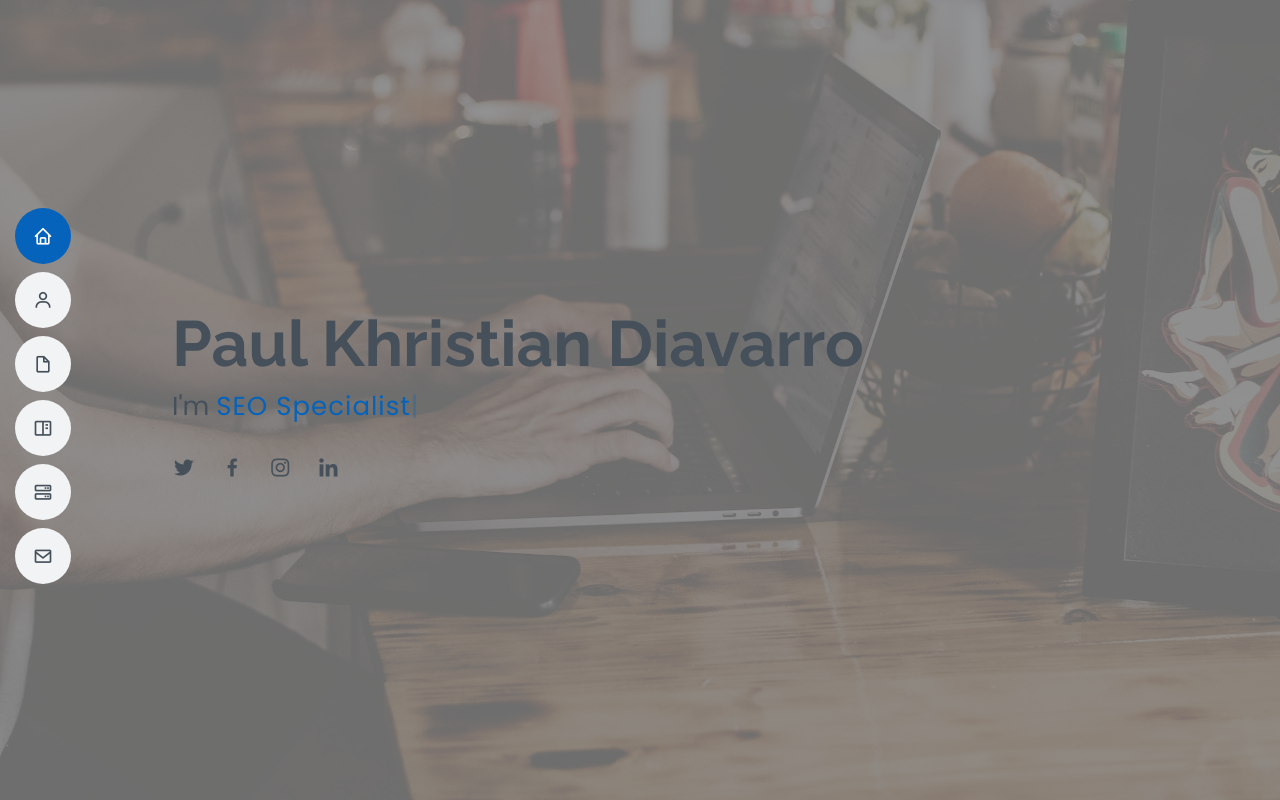
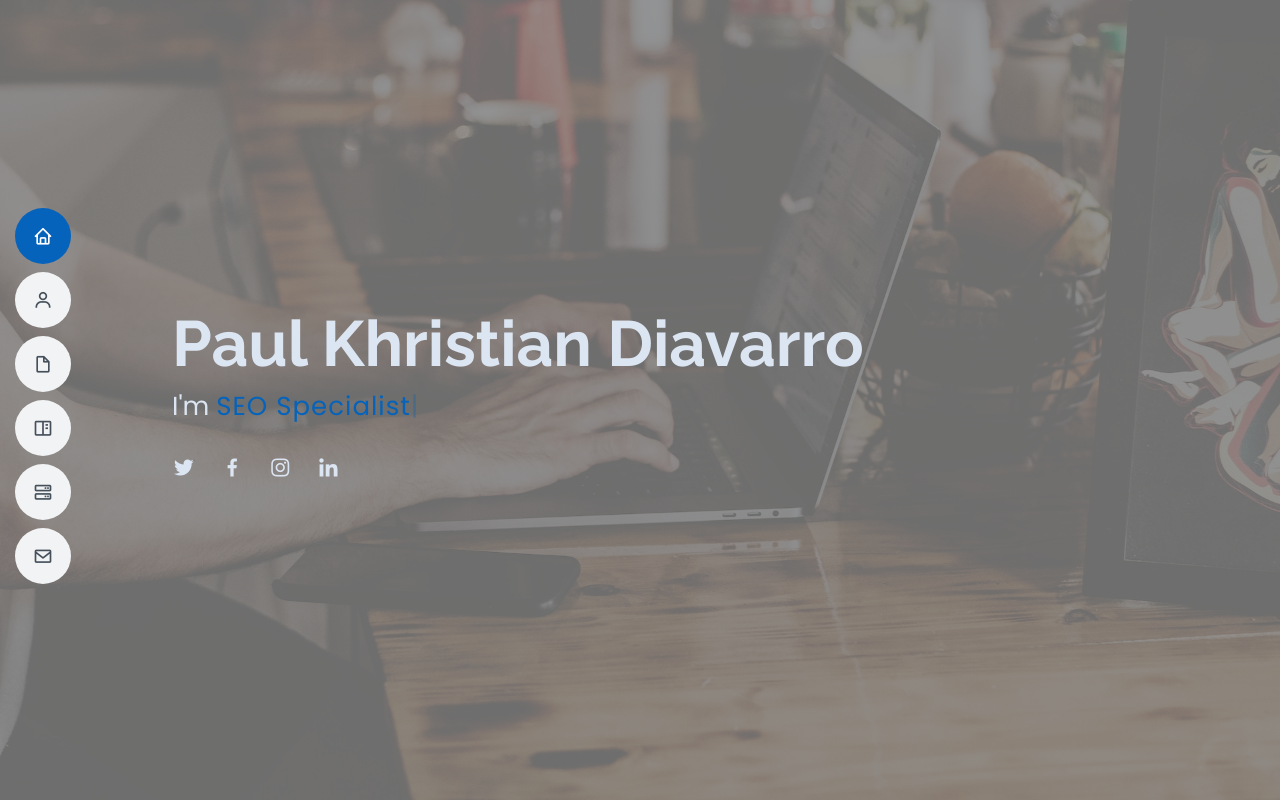
Before and after one commit to jinnua1996/resume-portfolio, a plain HTML site: page index.html in a window 1280 px wide. Shown: the top 800 px of the page. Drawn offline with nearby package versions, Linux system fonts and the light colour scheme.

Commit message:
Update style.css

```diff
--- a/assets/css/style.css
+++ b/assets/css/style.css
@@ -310,11 +310,11 @@ h6 {
   font-size: 64px;
   font-weight: 700;
   line-height: 56px;
-  color: #45505b;
+  color: #dce5f2;
 }
 
 #hero p {
-  color: #45505b;
+  color: #dce5f2;
   margin: 15px 0 0 0;
   font-size: 26px;
   font-family: "Poppins", sans-serif;
@@ -332,7 +332,7 @@ h6 {
 #hero .social-links a {
   font-size: 24px;
   display: inline-block;
-  color: #45505b;
+  color: #dce5f2;
   line-height: 1;
   margin-right: 20px;
   transition: 0.3s;
```
